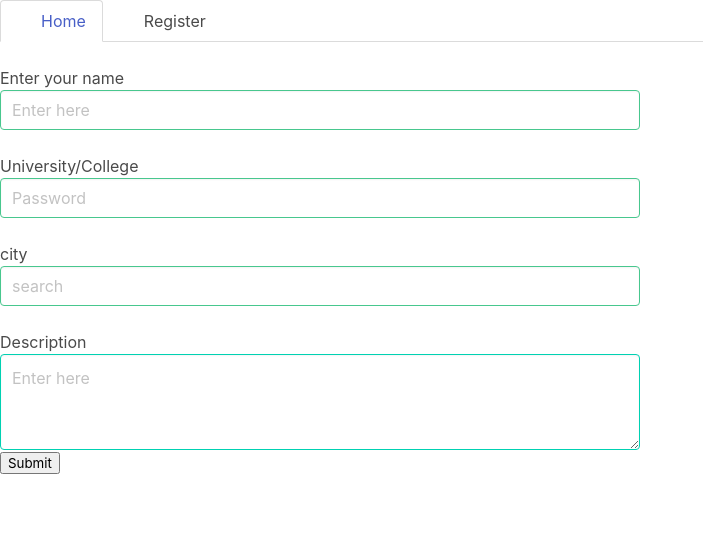
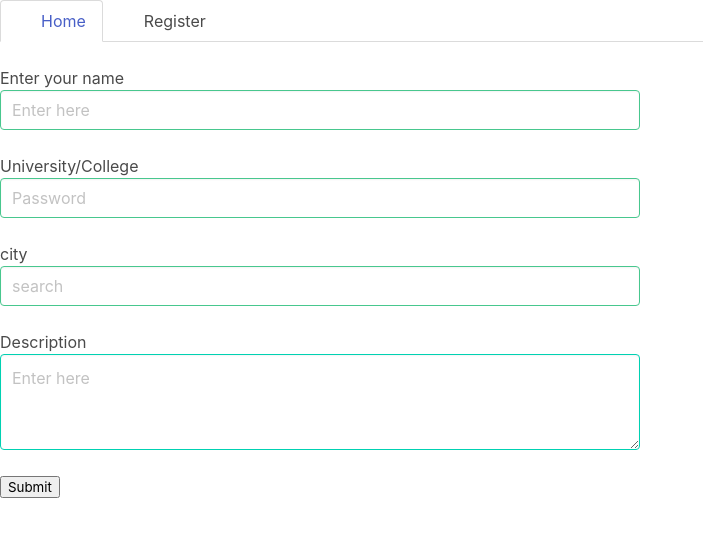
Before and after one commit to aryanpatel23/sample-forms, a plain HTML site: page index.html in a window 1280 px wide. Shown: the whole page, without its empty margins (0-703 px from the left). Drawn offline with nearby package versions, Linux system fonts and the light colour scheme.

Commit message:
Update index.html

```diff
--- a/index.html
+++ b/index.html
@@ -41,7 +41,7 @@
       <label for="textarea1">Description</label>
       <textarea class="textarea is-primary" id="textarea1" id="textarea1"
         name="textarea1" cols="20"
-        rows="3" placeholder="Enter here"></textarea>
+        rows="3" placeholder="Enter here"></textarea><br>
       <input type="submit">
     </form>
   </div></div>
```
